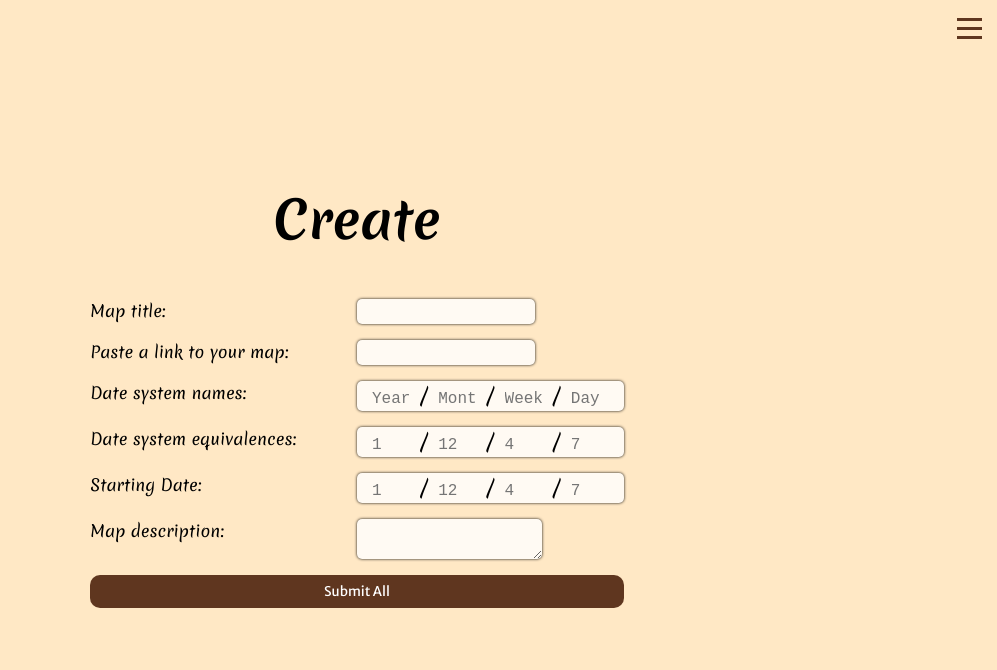
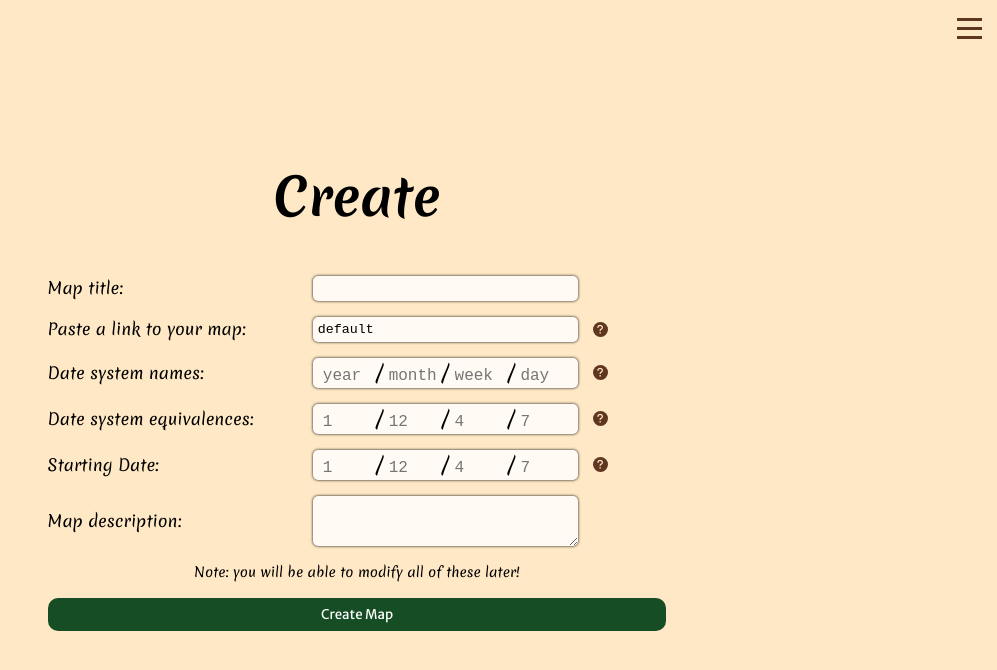
Before and after one commit to 5e-Cleric/history-map, a React (Vite) app: page /create in a window 1280 px wide. Shown: the top 670 px of the page, without its empty margins (283-1280 px from the left). Built offline with nearby package versions, Linux system fonts and the light colour scheme.

Commit message:
"Updated CSS and JSX files in App, CustomDate, Sidebar, and Create components, including changes to layout, styling, and functionality."

```diff
--- a/src/App.css
+++ b/src/App.css
@@ -1,7 +1,7 @@
 :root {
   --color-primary: #ffe8c5;
   --color-secondary: #5f361f;
-  --transition-dets:0.3s ease-in-out;
+  --transition-dets: 0.3s ease-in-out;
 
   text-align: center;
   font-family: "Merienda", cursive;
@@ -101,7 +101,8 @@ button, input:is([type="submit"], [type="button"]) {
 
   :where(.fieldGroup) {
     display: grid;
-    grid-template-columns: 1fr 1fr;
+    grid-template-columns: 3fr 3fr 1fr;
+    align-items: center;
     justify-items: start;
 
     :where(input:is([type="text"], [type="number"]), textarea) {
@@ -110,11 +111,13 @@ button, input:is([type="submit"], [type="button"]) {
       background: #fffaf3;
       padding: 5px;
       font-family: monospace;
+      width: 100%;
     }
 
     textarea {
+      min-height: 50px;
       max-height: 30ch;
-      max-width: 30ch;
+      resize: vertical;
     }
   }
 }
@@ -141,6 +144,6 @@ dl {
 }*/
 
 *::selection {
-  background:var(--color-secondary);
+  background: var(--color-secondary);
   color: var(--color-primary);
 }
--- a/src/components/customDate/CustomDate.jsx
+++ b/src/components/customDate/CustomDate.jsx
@@ -11,15 +11,8 @@ const CustomDate = forwardRef(({ dataType }, ref) => {
 	};
 
 	const getPlaceholder = (key) => {
-		return dataType === 'names'
-			? key.charAt(0).toUpperCase() + key.slice(1)
-			: key === 'month'
-			? '12'
-			: key === 'year'
-			? '1'
-			: key === 'week'
-			? '4'
-			: '7';
+
+		return dataType === 'names' ? key.charAt(0) + key.slice(1) : key === 'month' ? '12' : key === 'year' ? '1' : key === 'week' ? '4' : '7';
 	};
 
 	const getDefaultValue = (key) => {
--- a/src/components/customDate/customDate.css
+++ b/src/components/customDate/customDate.css
@@ -11,9 +11,8 @@
 
     input {
         font-size: 16px;
-        width: 5ch;
+        width: 6ch;
         height: 100%;
-        margin-inline: 5px;
         box-shadow: none;
         font-family: monospace;
         background: none;
--- a/src/components/sidebar/sidebar.css
+++ b/src/components/sidebar/sidebar.css
@@ -1,7 +1,6 @@
 /* Sidebar styling */
 .sidebar {
     --side-width: 300px;
-    --time: 0.3s;
 
     width: var(--side-width);
     height: 100%;
@@ -11,7 +10,7 @@
     background-color: var(--color-primary);
     background-image: url('https://i.imgur.com/oTKpg48.png');
     background-size: 250%;
-    transition: all var(--time) ease-in-out;
+    transition: all var(--transition-dets) ease-in-out;
     padding: 10px;
     z-index: 2;
     overflow: hidden;
--- a/src/pages/create/Create.jsx
+++ b/src/pages/create/Create.jsx
@@ -11,7 +11,9 @@ function Create() {
 	const dateEquivalencesRef = useRef(null);
 	const dateStartRef = useRef(null);
 
-	const handleSubmit = async () => {
+	const handleSubmit = async (e) => {
+		e.preventDefault();
+
 		if (!validateForm()) {
 			console.error('invalid form');
 			return;
@@ -66,18 +68,37 @@ function Create() {
 				<div>
 					<h1>Create</h1>
 				</div>
-				<div className="form" id="createmap">
+				<form className="form" onSubmit={handleSubmit}>
 					<label className="fieldGroup">
 						Map title:
 						<input ref={titleRef} type="text" />
 					</label>
 					<label className="fieldGroup">
 						Paste a link to your map:
-						<input ref={mapRef} type="text" />
+						<input
+							ref={mapRef}
+							defaultValue={'default'}
+							type="text"
+						/>
+						<div className="tip">
+							<i className="fa-solid fa-question"></i>
+							<div className="tipDetails">
+								Enter a link to a map hosted on a supported
+								platform, or use our default map to try things
+								around
+							</div>
+						</div>
 					</label>
 					<label className="fieldGroup">
 						Date system names:
 						<CustomDate ref={dateNamesRef} dataType="names" />
+						<div className="tip">
+							<i className="fa-solid fa-question"></i>
+							<div className="tipDetails">
+								Here add the names of your calendar, such as
+								years, months, weeks and days
+							</div>
+						</div>
 					</label>
 					<label className="fieldGroup">
 						Date system equivalences:
@@ -85,6 +106,14 @@ function Create() {
 							ref={dateEquivalencesRef}
 							dataType="equivalences"
 						/>
+						<div className="tip">
+							<i className="fa-solid fa-question"></i>
+							<div className="tipDetails">
+								Here add the equivalences of your calendar, such
+								as how many months in a year, how many weeks in
+								a month, etcetera
+							</div>
+						</div>
 					</label>
 					{/*
 						<small>
@@ -98,6 +127,9 @@ function Create() {
 					<label className="fieldGroup">
 						Starting Date:
 						<CustomDate ref={dateStartRef} dataType="date" />
+						<div className="tip">
+							<i className="fa-solid fa-question"></i>
+						</div>
 					</label>
 					<label className="fieldGroup">
 						Map description:
@@ -106,14 +138,13 @@ function Create() {
 							name="mapDescription"
 						></textarea>
 					</label>
-					<button
-						type="button"
-						onClick={handleSubmit}
-						disabled={validateForm()}
-					>
-						Submit All
+					<small>
+						Note: you will be able to modify all of these later!
+					</small>
+					<button type="submit" className="green">
+						Create Map
 					</button>
-				</div>
+				</form>
 			</main>
 		</div>
 	);
--- a/src/pages/create/create.css
+++ b/src/pages/create/create.css
@@ -1,7 +1,41 @@
 .page.create {
 
-    #createmap {
 
+    .tip {
+        position: relative;
+        width: 15px;
+        height: 15px;
+        margin-left: 15px;
+        display: grid;
+        place-items: center;
+        color: var(--color-primary);
+        font-size: 10px;
+        padding-bottom: 1px;
+        padding-right: 1px;
+        background: var(--color-secondary);
+        border-radius: 100px;
 
+        .tipDetails {
+            font-size: 13px;
+            font-family: 'Open Sans', sans-serif;
+            opacity: 0;
+            position: absolute;
+            width: 200px;
+            text-align: left;
+            text-wrap: pretty;
+            top: 0;
+            right: -10px;
+            translate: 100% -0.7em;
+            padding: 5px;
+            color: black;
+            background: #fff2e0;
+            border-radius: 10px;
+            filter: drop-shadow(0 0 2px);
+            transition: opacity var(--transition-dets);
+        }
+
+        &:hover .tipDetails {
+            opacity: 1;
+        }
     }
 }
```
